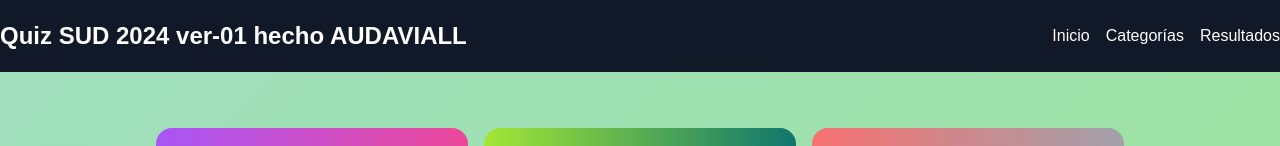
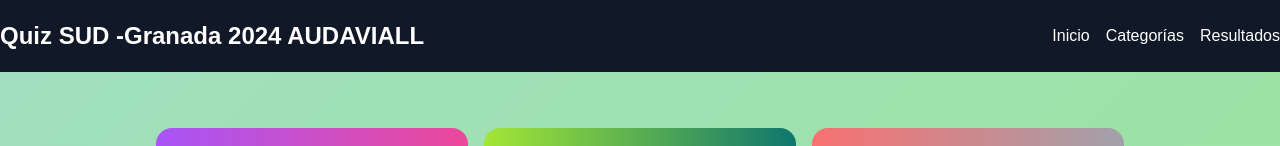
Before and after one commit to gutiVictor/Quiz, a React (Vite) app: page / in a window 1280 px wide. Shown: the top 146 px of the page. Built offline with nearby package versions, Linux system fonts and the light colour scheme.

Commit message:
Quiz SUD -Granada  2024  AUDAVIALL

```diff
--- a/src/components/Navbar.jsx
+++ b/src/components/Navbar.jsx
@@ -9,7 +9,7 @@
             <div className='container mx-auto flex justify-between items-center'>
                 <Link to='/'>
                     <h1 className='text-white text-2xl font-bold hover:scale-110 transition-all duration-500'>
-                        Quiz SUD 2024 ver-01 hecho AUDAVIALL
+                        Quiz SUD -Granada  2024  AUDAVIALL
                     </h1>
                 </Link>
                 <button
```
